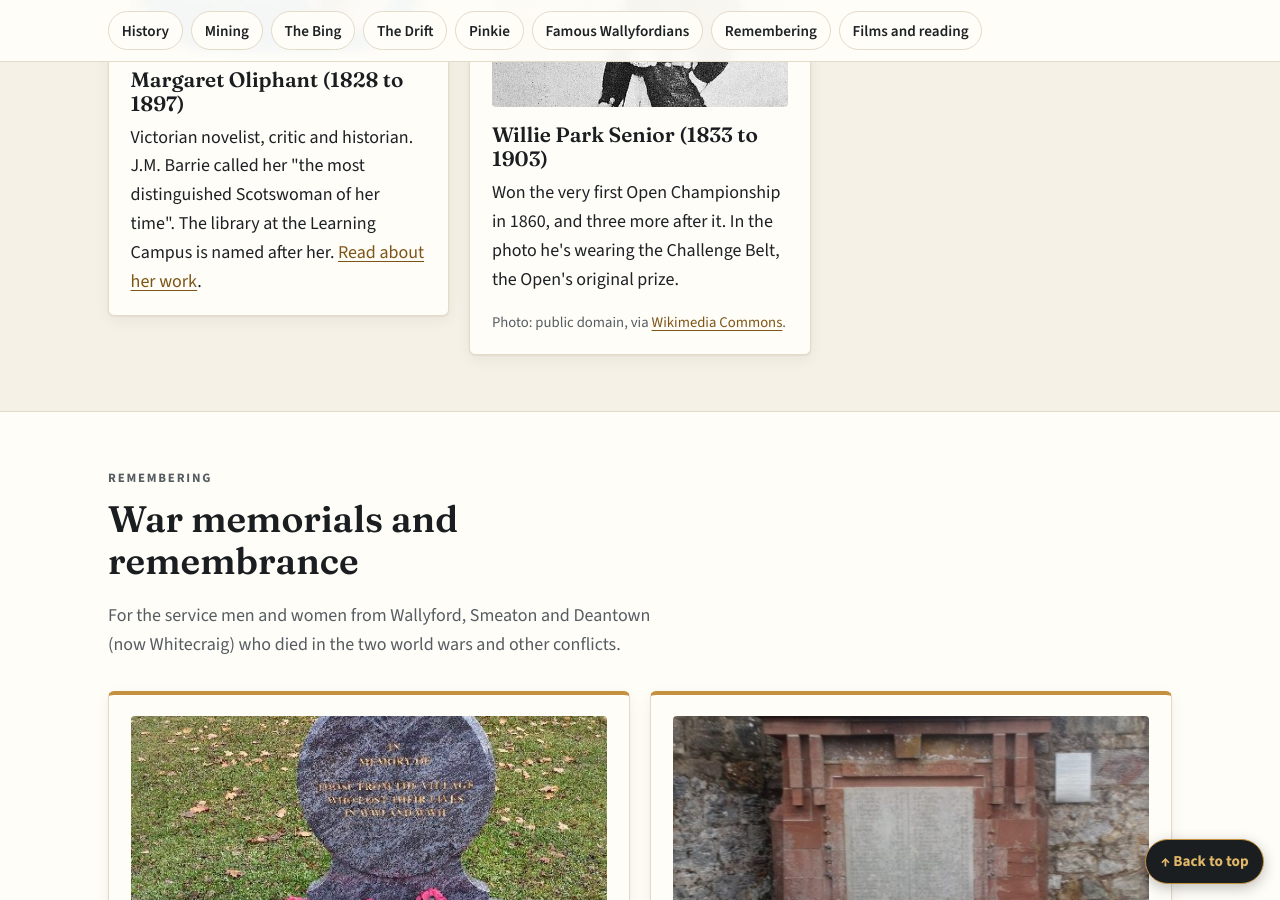
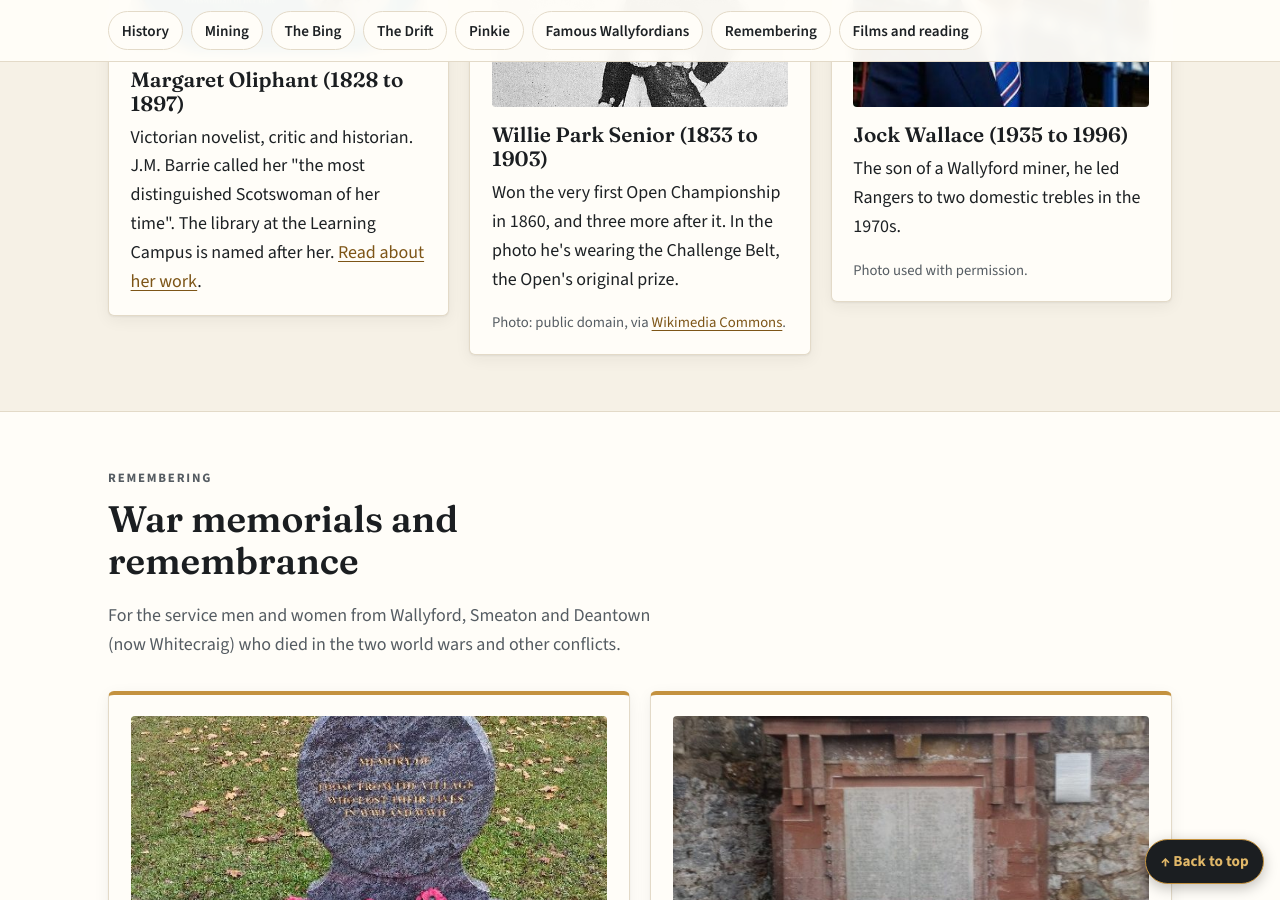
Before and after one commit to dochtie/wallyford-community-council, a Jekyll site: the page built from wallyford.html, in a window 1280 px wide and 900 px high, scrolled down 2784 px. Built offline with Jekyll 4.4.1, drawn with Linux system fonts in a browser that asks for light colours.

Commit message:
History page: add a photo of Jock Wallace
Photo supplied with permission, cropped 4:3 from the top to match the
Willie Park card, with the phone's hidden photo data removed, and
credited "Photo used with permission".

Co-Authored-By: Claude Opus 5.5 <noreply@anthropic.com>
Claude-Session: https://claude.ai/code/session_01AHWgmui6HjEdcAqmm8Qa69

```diff
--- a/wallyford.html
+++ b/wallyford.html
@@ -130,8 +130,10 @@ description: The story of Wallyford, East Lothian. Mining and the Miners' Stones
         <p class="small muted">Photo: public domain, via <a href="https://commons.wikimedia.org/wiki/File:Willie_Park_Senior_wearing_the_Championship_Belt.jpg">Wikimedia Commons</a>.</p>
       </article>
       <article class="card">
+        <img class="card-img card-img-4x3" src="{{ '/assets/img/jock-wallace.jpg' | relative_url }}" alt="Jock Wallace in a dark suit and striped tie, standing in front of a football stand" width="386" height="290" loading="lazy">
         <h3>Jock Wallace (1935 to 1996)</h3>
         <p>The son of a Wallyford miner, he led Rangers to two domestic trebles in the 1970s.</p>
+        <p class="small muted">Photo used with permission.</p>
       </article>
     </div>
   </div>
```
Also changed, not shown: assets/img/jock-wallace.jpg (added).
